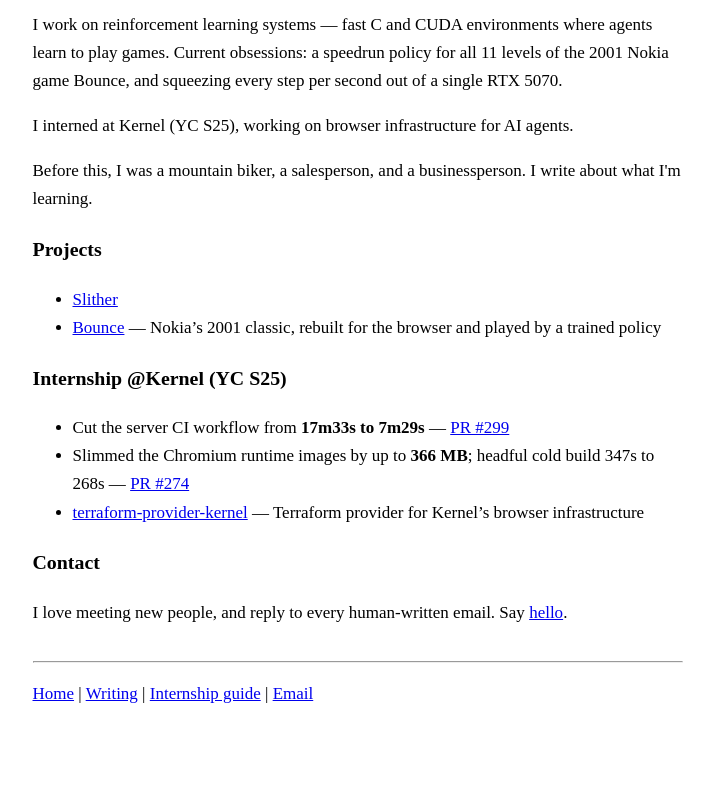
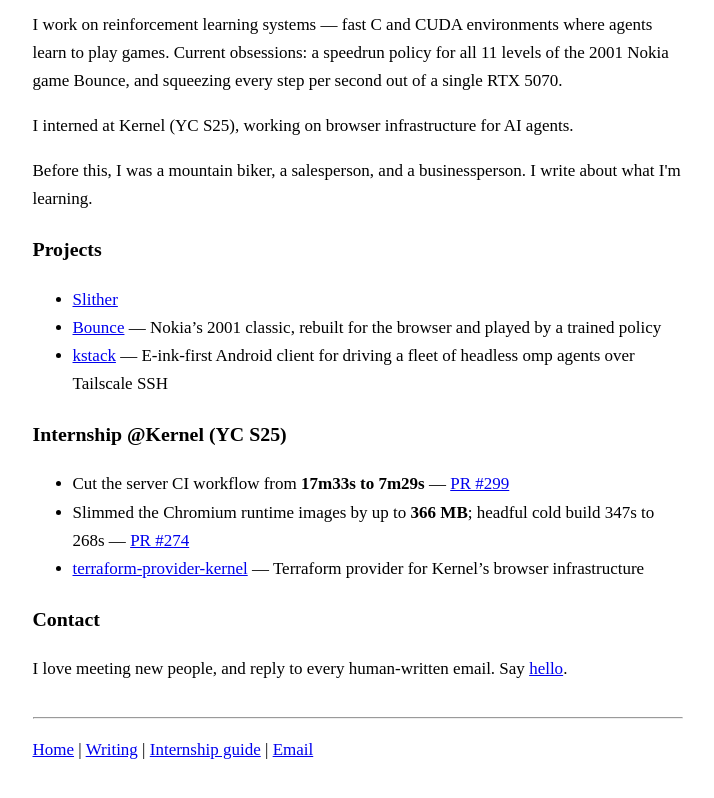
Before and after one commit to IlyaasK/ilyaask.github.io, a plain HTML site: page index.html in a window 1280 px wide. Shown: the part 118-916 px from the top of the page, without its empty margins (275-989 px from the left). Before the commit the page ends 876 px from the top, so only its background shows below. Drawn offline with Linux system fonts and the light colour scheme.

Commit message:
Homepage: list kstack project

```diff
--- a/index.html
+++ b/index.html
@@ -29,6 +29,7 @@
 <ul>
 <li><a href="https://ilya.as/slither">Slither</a></li>
 <li><a href="https://ilya.as/bounce">Bounce</a> &mdash; Nokia&rsquo;s 2001 classic, rebuilt for the browser and played by a trained policy</li>
+<li><a href="https://github.com/IlyaasK/kstack">kstack</a> &mdash; E-ink-first Android client for driving a fleet of headless omp agents over Tailscale SSH</li>
 </ul>
 
 <h3>Internship @Kernel (YC S25)</h3>
```
